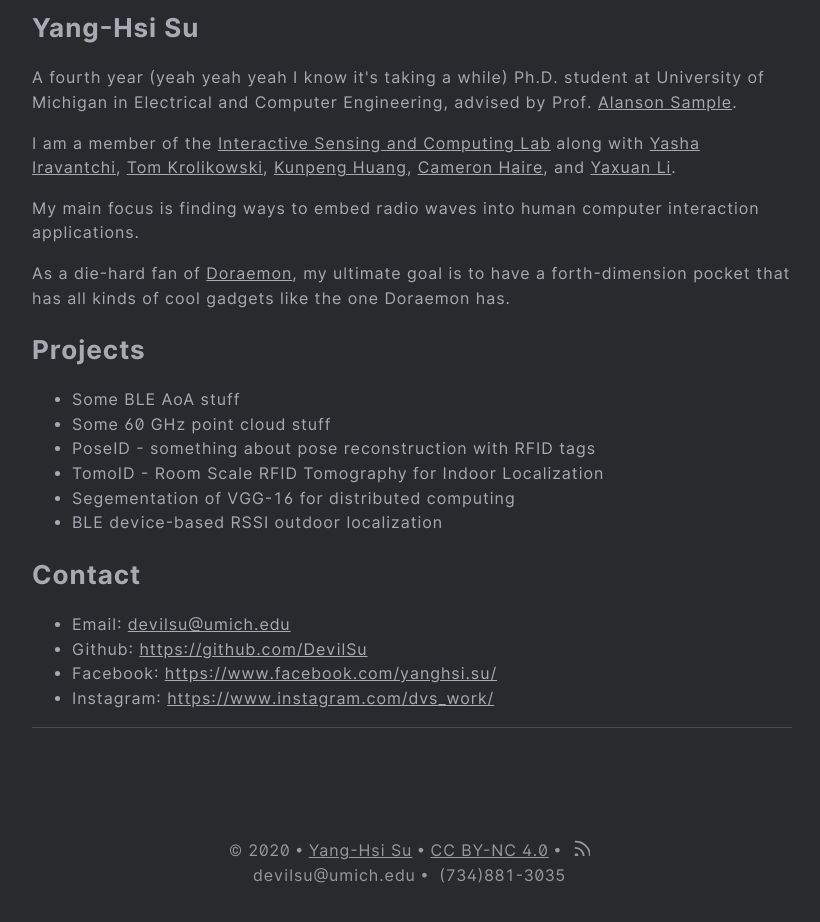
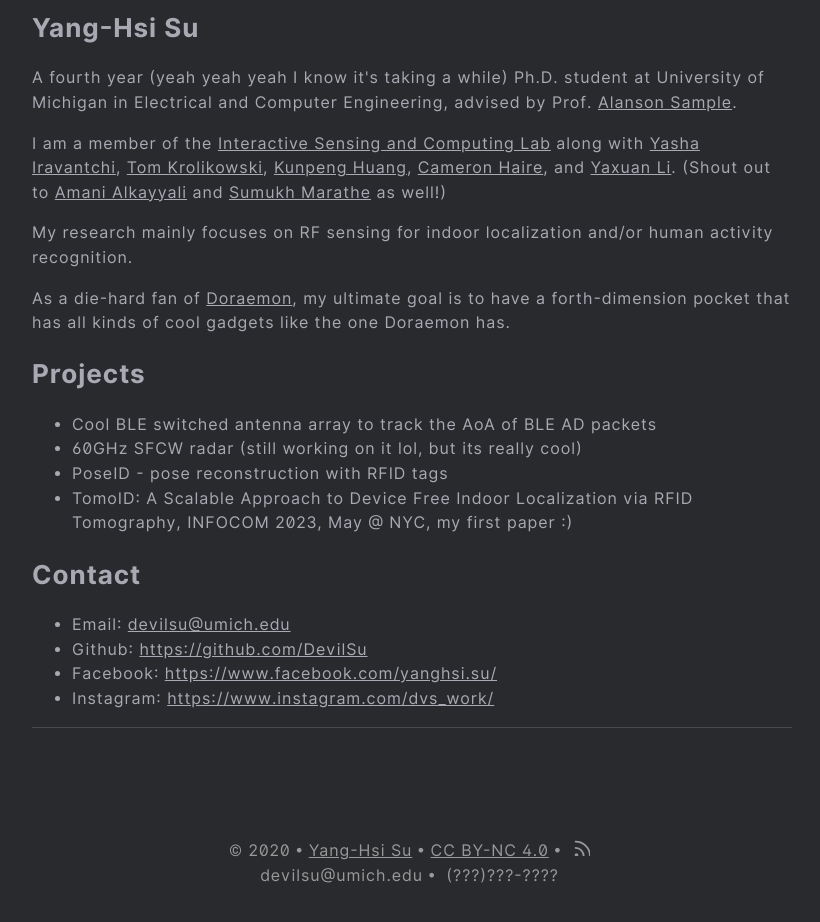
Before and after one commit to DevilSu/OLD_devilsu.github.io, a plain HTML site: page about/index.html in a window 1280 px wide. Shown: the part 820-1742 px from the top of the page, without its empty margins (228-1048 px from the left). Drawn offline with nearby package versions, Linux system fonts and the light colour scheme.

Commit message:
Update about

```diff
--- a/about/index.html
+++ b/about/index.html
@@ -160,17 +160,15 @@ As a die-hard fan of Doraemon, my ultimate goal is to have a forth-dimension poc
                 <p><img src="https://devilsu.github.io/img/profile_yhs_new.jpg" alt="Profile"></p>
 <h2 id="yang-hsi-su">Yang-Hsi Su</h2>
 <p>A fourth year (yeah yeah yeah I know it's taking a while) Ph.D. student at University of Michigan in Electrical and Computer Engineering, advised by Prof. <a href="http://www.alansonsample.com/">Alanson Sample</a>.</p>
-<p>I am a member of the <a href="https://theisclab.com">Interactive Sensing and Computing Lab</a> along with <a href="https://yasha.xyz/">Yasha Iravantchi</a>, <a href="https://tomkrolikowski.dev/">Tom Krolikowski</a>, <a href="https://kunpenghuang.com/">Kunpeng Huang</a>, <a href="https://callmeron7.github.io/">Cameron Haire</a>, and <a href="https://scholar.google.com/citations?hl=en&user=zmCbWwsAAAAJ/">Yaxuan Li</a>.</p>
-<p>My main focus is finding ways to embed radio waves into human computer interaction applications.</p>
+<p>I am a member of the <a href="https://theisclab.com">Interactive Sensing and Computing Lab</a> along with <a href="https://yasha.xyz/">Yasha Iravantchi</a>, <a href="https://tomkrolikowski.dev/">Tom Krolikowski</a>, <a href="https://kunpenghuang.com/">Kunpeng Huang</a>, <a href="https://callmeron7.github.io/">Cameron Haire</a>, and <a href="https://scholar.google.com/citations?hl=en&user=zmCbWwsAAAAJ/">Yaxuan Li</a>. (Shout out to <a href="www.amanialkayyali.com/">Amani Alkayyali</a> and <a href="https://in.linkedin.com/in/sumukh-marathe/">Sumukh Marathe</a> as well!)</p>
+<p>My research mainly focuses on RF sensing for indoor localization and/or human activity recognition.</p>
 <p>As a die-hard fan of <a href="http://www.doraemon.com/">Doraemon</a>, my ultimate goal is to have a forth-dimension pocket that has all kinds of cool gadgets like the one Doraemon has.</p>
 <h2 id="projects">Projects</h2>
 <ul>
-<li>Some BLE AoA stuff</li>
-<li>Some 60 GHz  point cloud stuff</li>
-<li>PoseID - something about pose reconstruction with RFID tags</li>
-<li>TomoID - Room Scale RFID Tomography for Indoor Localization</li>
-<li>Segementation of VGG-16 for distributed computing</li>
-<li>BLE device-based RSSI outdoor localization</li>
+<li>Cool BLE switched antenna array to track the AoA of BLE AD packets</li>
+<li>60GHz SFCW radar (still working on it lol, but its really cool)</li>
+<li>PoseID - pose reconstruction with RFID tags</li>
+<li>TomoID: A Scalable Approach to Device Free Indoor Localization via RFID Tomography, INFOCOM 2023, May @ NYC, my first paper :)</li>
 </ul>
 <h2 id="contact">Contact</h2>
 <ul>
@@ -209,7 +207,7 @@ As a die-hard fan of Doraemon, my ultimate goal is to have a forth-dimension poc
     <div class="footer__inner">
         <div class="footer__content">
             <span>devilsu@umich.edu</span>
-            <span>(734)881-3035</span>
+            <span>(???)???-????</span>
           </div>
     </div>
 </footer>
```
